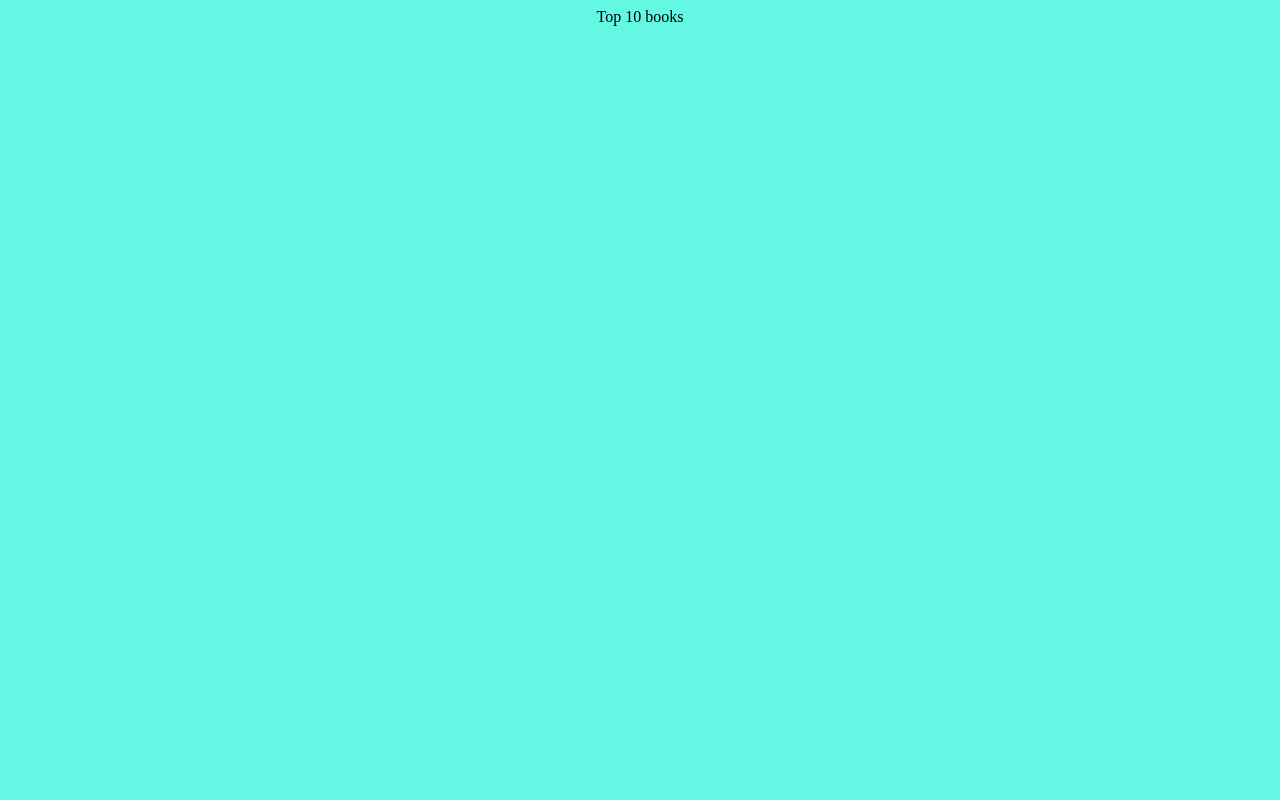
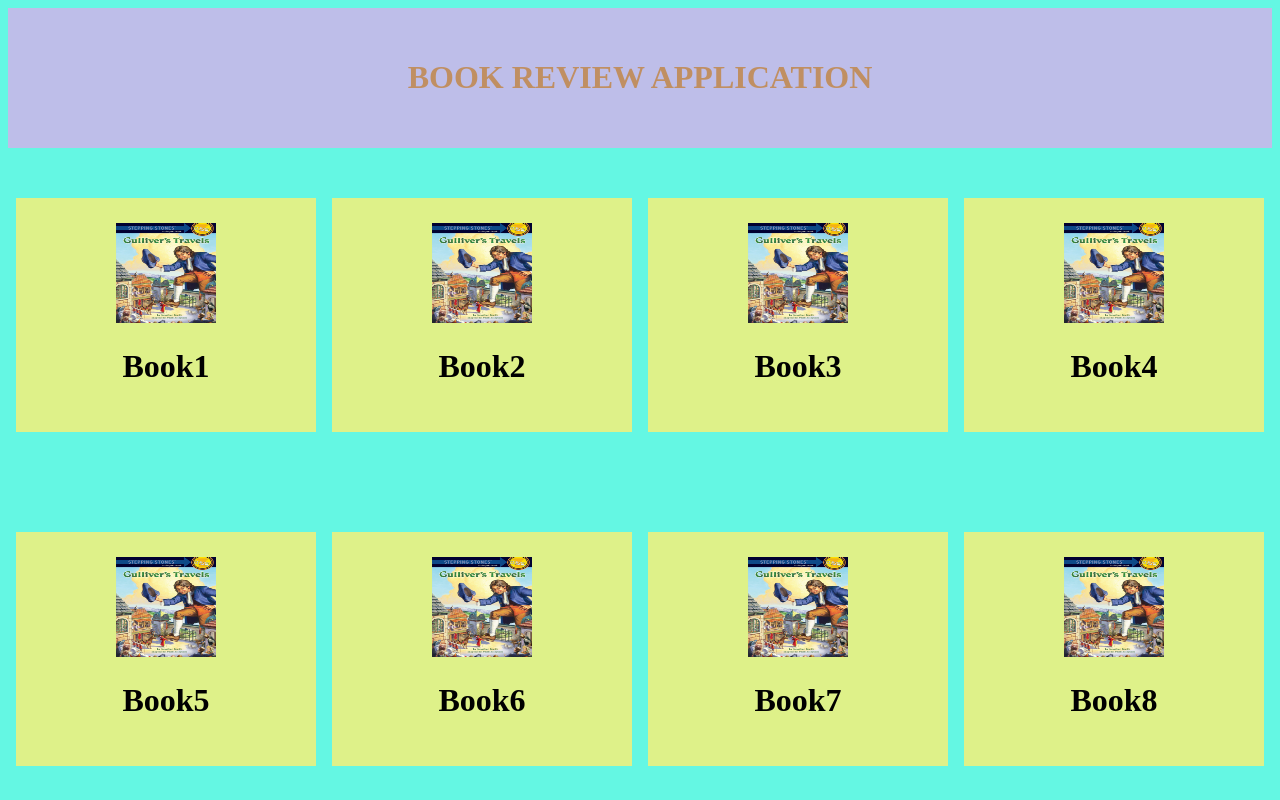
Before and after one commit to akki64126/book_review_app, a React (Create React App) app: page / in a window 1280 px wide. Shown: the top 800 px of the page. Built offline with nearby package versions, Linux system fonts and the light colour scheme.

Commit message:
added book divs

```diff
--- a/src/App.js
+++ b/src/App.js
@@ -1,7 +1,7 @@
 import './App.css';
 import {BrowserRouter as Router, Routes, Route} from 'react-router-dom';
-import Page2 from './Pages/page2';
-import Homepage from './Pages/homepage';
+import Page2 from './components/page2';
+import Homepage from './components/homepage';
 
 function App() {
   return (
--- a/src/Pages/homepage.js
+++ /dev/null
@@ -1,7 +0,0 @@
-import React from "react";
-
-function Homepage() {
-    return <div>Top 10 books</div>
-}
-
-export default Homepage;
--- /dev/null
+++ b/src/components/Bookimg.js
@@ -0,0 +1,13 @@
+import React from 'react'
+import pic from './1.jpg'
+import './movieCard.css'
+
+function Bookimg() {
+  return (
+    <div>
+        <img src={pic}/>
+    </div>
+  )
+}
+
+export default Bookimg
--- /dev/null
+++ b/src/components/Header.js
@@ -0,0 +1,10 @@
+import React from 'react'
+import './movieCard.css'
+
+function BOOK () {
+  return (
+    <div className='header'><h1>BOOK REVIEW APPLICATION</h1></div>
+  )
+}
+
+export default BOOK
--- /dev/null
+++ b/src/components/homepage.js
@@ -0,0 +1,14 @@
+import React from "react";
+import MovieCard from "./movieCard";
+import Header from "./Header"
+
+function Homepage() {
+    return (
+        <div>
+            <Header />
+            <MovieCard />
+        </div>
+    )
+}
+
+export default Homepage;
--- /dev/null
+++ b/src/components/movieCard.css
@@ -0,0 +1,26 @@
+.movieCard{
+    width: 300px;
+    margin: auto;
+    /* display: flex; */
+    background-color: rgb(222, 241, 137);
+    justify-content: center;
+    margin-bottom: 100px;
+    padding-top: 25px;
+    padding-bottom: 25px;
+}
+.flexbox{
+    display: flex;
+    flex-wrap:wrap;
+}
+img{
+    width: 100px;
+    height: 100px;
+}
+.header{
+    background-color: rgb(190, 190, 233);
+    justify-content: center;
+    padding: 30px;
+    margin: auto;
+    margin-bottom: 50px;
+    color: rgb(192, 143, 98);
+}
--- /dev/null
+++ b/src/components/movieCard.js
@@ -0,0 +1,28 @@
+import React from 'react'
+import Bookimg from './Bookimg'
+import './movieCard.css'
+
+export default function MovieCard() {
+  return (
+    <div>
+        <div className='flexbox'>
+            <div className='movieCard'><Bookimg /><h1>Book1</h1></div>
+            <div className='movieCard'><Bookimg /><h1>Book2</h1></div>
+            <div className='movieCard'><Bookimg /><h1>Book3</h1></div>
+            <div className='movieCard'><Bookimg /><h1>Book4</h1></div>
+            <div className='movieCard'><Bookimg /><h1>Book5</h1></div>
+            <div className='movieCard'><Bookimg /><h1>Book6</h1></div>
+            <div className='movieCard'><Bookimg /><h1>Book7</h1></div>
+            <div className='movieCard'><Bookimg /><h1>Book8</h1></div>
+            <div className='movieCard'><Bookimg /><h1>Book9</h1></div>
+            <div className='movieCard'><Bookimg /><h1>Book10</h1></div>
+
+
+
+
+
+
+        </div>
+    </div>
+  )
+}
```
Also changed, not shown: src/Pages/book_img.js (deleted, +0 -9 lines), src/components/1.jpg (added), src/components/page2.js (renamed from src/Pages/page2.js).
